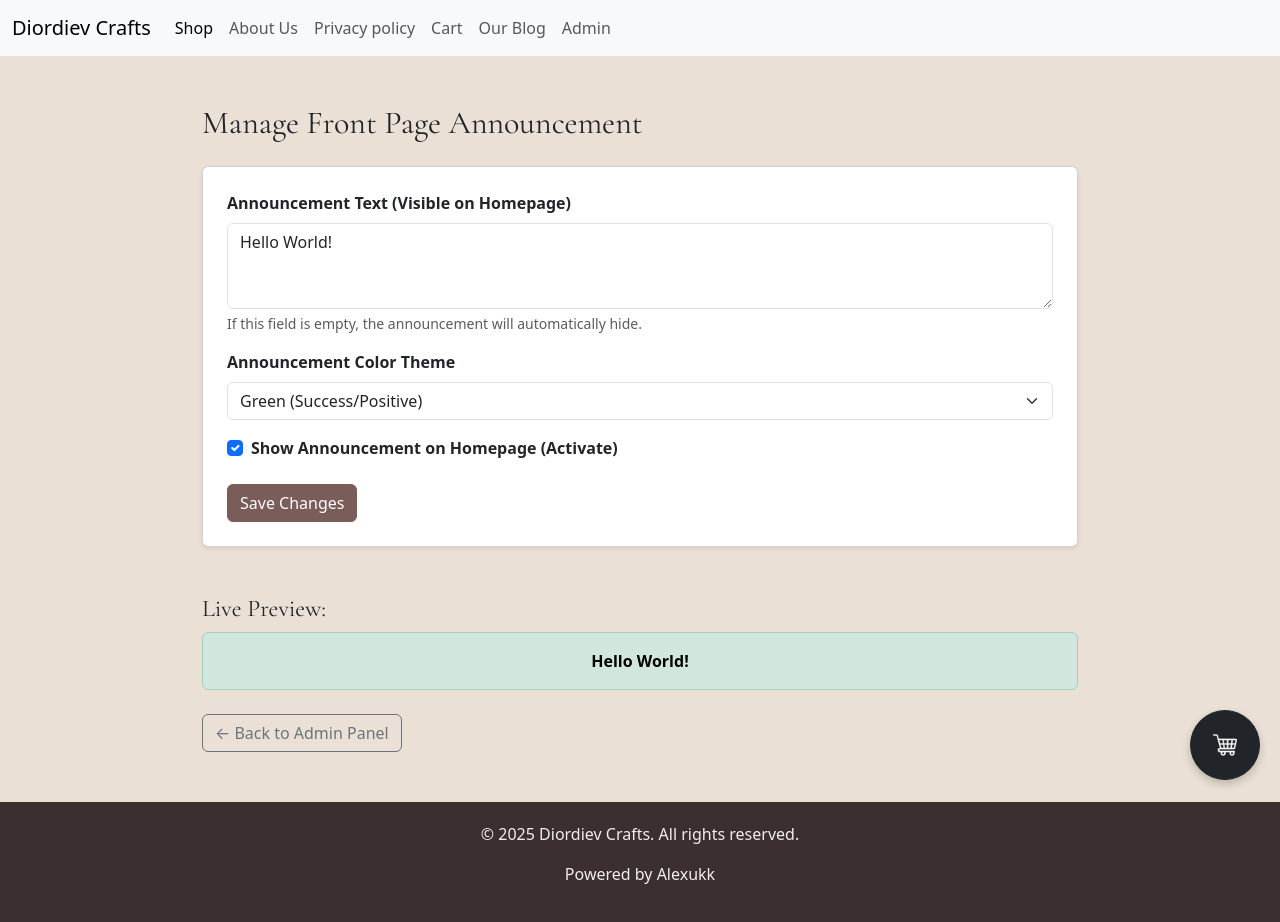
After one commit to Alexukk/Diordiev-Crafts, a Flask app: page /admin/announcement in a window 1280 px wide. The commit adds this page. Run offline with Flask 3, Linux system fonts and the light colour scheme; the visitor is signed in with stand-in values (Sample User, id 1).

Commit message:
Added logic for announcement toast on the main page, added API, added ability to update announcement from admin panel

```diff
--- a/main.py
+++ b/main.py
@@ -13,6 +13,8 @@ load_dotenv()
 app = Flask(__name__)
 app.permanent_session_lifetime = timedelta(hours=1)
 app.secret_key = os.getenv('SECRET_KEY')
+
+# --- ПІДКЛЮЧЕННЯ ДО SQLITE ЗБЕРЕЖЕНО ---
 app.config['SQLALCHEMY_DATABASE_URI'] = 'sqlite:///DiordievCrafts.db'
 db = SQLAlchemy(app)
 
@@ -38,6 +40,10 @@ class Product(db.Model):
     category = db.Column(db.String(100), nullable=False)
     status = db.Column(db.String(30), nullable=False)
 
+    # ВИПРАВЛЕНО: Додано cascade для коректного видалення продуктів.
+    order_items = db.relationship('Order_item', backref='product', lazy='dynamic',
+                                  cascade="all, delete-orphan")
+
     def __repr__(self):
         return f'<Product {self.id}>'
 
@@ -61,6 +67,7 @@ class Order(db.Model):
     contact_way = db.Column(db.String(30), nullable=False)
     date = db.Column(db.DateTime, default=datetime.now(timezone.utc))
     status = db.Column(db.String(30), default='New')
+    # ЦЕЙ CASCADE ВЖЕ БУВ ПРАВИЛЬНИЙ для видалення замовлень.
     items = db.relationship('Order_item', backref='order', lazy='dynamic', cascade="all, delete-orphan")
     total_price = db.Column(db.Float, nullable=False, default=0.0)
 
@@ -70,8 +77,16 @@ class Order_item(db.Model):
     item_id = db.Column(db.Integer, db.ForeignKey('product.id'), nullable=False)
     amount = db.Column(db.Integer, nullable=False)
 
-    # ЗВ'ЯЗОК (relationship): Дозволяє отримати об'єкт Product для цього рядка.
-    product = db.relationship('Product', backref='order_lines', lazy=True)
+class Announcement(db.Model):
+    id = db.Column(db.Integer, primary_key=True)
+    text = db.Column(db.Text, nullable=True)  # Текст оголошення
+    is_active = db.Column(db.Boolean, default=False)  # Прапорець: показувати чи ні
+    color = db.Column(db.String(30), default='danger')  # <-- ДОДАНО: Колір плашки (danger, success, info, warning)
+
+    def __repr__(self):
+        return f'<Announcement {self.id}>'
+
+    # Зв'язок 'product' видалено, оскільки він визначений у класі Product з backref='product'.
 
 # -------------------------DB MODELS logic ended--------------------------------#
 
@@ -85,7 +100,34 @@ def IsAdmin(username, password):
 # -------------------------Default routes logic started--------------------------------#
 @app.route('/')
 def index():
+
+    announcement = Announcement.query.first()
+
+    # ------------------ DEBUG ------------------
+    if announcement:
+        print(f"Announcement found! Active: {announcement.is_active}, Text: {announcement.text[:10]}...")
+    else:
+        print("Announcement NOT found in DB.")
+    # -------------------------------------------
     return render_template('index.html')
+
+@app.route('/api/get-announcement', methods=['GET'])
+def api_get_announcement():
+    try:
+        announcement = Announcement.query.first()
+        if announcement.is_active:
+            data = {
+                "text": announcement.text,
+                "color": announcement.color
+            }
+            return jsonify(data)
+        else:
+            return jsonify({})
+
+    except Exception as e:
+        print(e)
+        return {}
+
 
 
 @app.route('/about')
@@ -241,8 +283,6 @@ def admin_orders():
 
 
 @app.route('/admin/update_status', methods=['POST'])
-
-
 def admin_update_status():
     if not session.get("logged_in"):
         flash('You need to be logged in to access the admin panel.', 'warning')
@@ -301,6 +341,40 @@ def admin_delete_order(order_id):
         return jsonify({'error': f'Помилка сервера при видаленні замовлення: {e}'}), 500
 
 
+# ... Ваш існуючий код маршруту admin_announcement ...
+
+@app.route('/admin/announcement', methods=['GET', 'POST'])
+def admin_announcement():
+    if not session.get("logged_in"):
+        flash('You need to be logged in to access the admin panel.', 'warning')
+        return redirect(url_for('login'))
+
+    announcement = Announcement.query.first()
+    if not announcement:
+        # Встановлюємо default 'danger' при першому створенні
+        announcement = Announcement(text='', is_active=False, color='danger')
+        db.session.add(announcement)
+        db.session.commit()
+
+    if request.method == 'POST':
+        announcement.text = request.form.get('text', '').strip()
+        announcement.color = request.form.get('color', 'danger')  # <-- ЗМІНА ТУТ: Отримуємо колір
+
+        if not announcement.text:
+            announcement.is_active = False
+        else:
+            is_active_str = request.form.get('is_active')
+            announcement.is_active = (is_active_str == 'on')
+
+        try:
+            db.session.commit()
+            flash('Announcement settings updated successfully!', 'success')
+            return redirect(url_for('admin_announcement'))
+        except Exception as e:
+            db.session.rollback()
+            flash(f'Error updating announcement: {e}', 'error')
+
+    return render_template('announce_admin.html', announcement=announcement)
 # -------------------------Сart routes logic Started--------------------------------#
 
 @app.route('/cart')
@@ -462,7 +536,7 @@ def delete_product(product_id):
     ]
 
     try:
-        # Сначала удаляем из БД
+        # Сначала удаляем из БД (CASCADE позаботится о Order_item)
         db.session.delete(product_to_delete)
         db.session.commit()
 
--- a/static/css/main.css
+++ b/static/css/main.css
@@ -77,7 +77,7 @@ h2, h4 {
 
 /* Hero Section */
 .hero-section {
-    background: url('{{ url_for('static', filename='img/hero-background.jpg') }}') no-repeat center center/cover;
+    background: url('{{ url_for('static', filename='img/hero-background.png') }}') no-repeat center center/cover;
     height: 60vh;
     display: flex;
     justify-content: center;
@@ -306,8 +306,8 @@ h2, h4 {
 }
 
 .responsive-image {
-    max-width: 100%;
-    height: auto;
+    max-width: 85%;
+    height: 30vh;
     border-radius: 8px;
     box-shadow: 0 10px 20px rgba(0,0,0,0.1);
 }
@@ -663,7 +663,7 @@ a {
     }
 }/* --- Обновлённые стили для секции Andrew's Wood --- */
 .hero-andrews-wood {
-    background-image: url('/static/img/main_page.jpg');
+    background-image: url('/static/img/main_page.png');
     background-size: cover;
     background-position: center;
     background-repeat: no-repeat;
--- a/templates/about.html
+++ b/templates/about.html
@@ -17,7 +17,7 @@
         </div>
 
         <div class="story-image animated-fade-in">
-            <img src="/static/img/about-us-story.jpg" alt="A photo of a workshop with handcrafted goods." class="responsive-image">
+            <img src="/static/img/about_us.png" alt="A photo of a workshop with handcrafted goods." class="responsive-image">
         </div>
 
         <div class="story-block reverse-layout animated-slide-up delay-1">
--- /dev/null
+++ b/templates/announce_admin.html
@@ -0,0 +1,66 @@
+{% extends "base.html" %}
+
+{% block title %}Manage Announcement - Admin{% endblock %}
+
+{% block content %}
+<style>
+    /* Додаткові стилі для адмінки, якщо потрібні, або використовуйте класи Bootstrap */
+    .admin-container {
+        max-width: 900px;
+        margin: 50px auto;
+    }
+</style>
+
+<div class="container admin-container mt-5">
+    <h2 class="mb-4">Manage Front Page Announcement</h2>
+
+    <div class="card p-4 shadow-sm">
+        <form method="POST" action="{{ url_for('admin_announcement') }}">
+            <div class="mb-3">
+                <label for="announcementText" class="form-label fw-bold">Announcement Text (Visible on Homepage)</label>
+                <textarea class="form-control" id="announcementText" name="text" rows="3" placeholder="Enter your sales announcement or important message here...">{{ announcement.text }}</textarea>
+                <div class="form-text">If this field is empty, the announcement will automatically hide.</div>
+            </div>
+
+            <div class="mb-3">
+                <label for="announcementColor" class="form-label fw-bold">Announcement Color Theme</label>
+                <select class="form-select" id="announcementColor" name="color">
+                    {# Bootstrap alert classes: alert-danger, alert-warning, etc. #}
+                    <option value="danger" {% if announcement.color == 'danger' %}selected{% endif %}>Red (Danger/Urgent)</option>
+                    <option value="warning" {% if announcement.color == 'warning' %}selected{% endif %}>Yellow (Warning/Attention)</option>
+                    <option value="info" {% if announcement.color == 'info' %}selected{% endif %}>Blue (Info/General)</option>
+                    <option value="success" {% if announcement.color == 'success' %}selected{% endif %}>Green (Success/Positive)</option>
+                    <option value="primary" {% if announcement.color == 'primary' %}selected{% endif %}>Dark Blue (Primary)</option>
+                    <option value="secondary" {% if announcement.color == 'secondary' %}selected{% endif %}>Grey (Secondary)</option>
+                </select>
+            </div>
+
+            <div class="form-check mb-4">
+                <input class="form-check-input" type="checkbox" name="is_active" id="isActiveCheck"
+                       {% if announcement.is_active and announcement.text %}checked{% endif %}>
+                <label class="form-check-label fw-bold" for="isActiveCheck">
+                    Show Announcement on Homepage (Activate)
+                </label>
+            </div>
+
+            <button type="submit" class="btn btn-primary" style="background-color: #7A5C58; border-color: #7A5C58;">Save Changes</button>
+        </form>
+    </div>
+
+    <h4 class="mt-5">Live Preview:</h4>
+    {% if announcement.is_active and announcement.text %}
+
+        <div class="alert alert-{{ announcement.color }} text-center p-3 fw-bold" role="alert" style="color: black;">
+            <p class="mb-0">{{ announcement.text }}</p>
+        </div>
+    {% else %}
+        <div class="alert alert-light text-center p-3" role="alert">
+            <p class="mb-0 text-muted">Announcement is currently hidden or empty.</p>
+        </div>
+    {% endif %}
+
+    <div class="mt-4">
+        <a href="{{ url_for('admin_panel') }}" class="btn btn-outline-secondary">← Back to Admin Panel</a>
+    </div>
+</div>
+{% endblock %}
--- a/templates/base.html
+++ b/templates/base.html
@@ -62,6 +62,9 @@
                     <li class="nav-item">
                         <a class="nav-link" href="{{ url_for('posts') }}">Our Blog</a>
                     </li>
+                    <li class="nav-item">
+                        <a class="nav-link" href="{{ url_for('admin_panel') }}">Admin</a>
+                    </li>
                 </ul>
             </div>
 
--- a/templates/panel.html
+++ b/templates/panel.html
@@ -37,9 +37,9 @@
         </div>
 
         <div class="admin-card">
-            <h3>Back to shop</h3>
-            <p>Come back to a shop page</p>
-            <a href="{{ url_for('shop') }}" class="admin-button">Go</a>
+            <h3>Manage Announcement</h3>
+            <p>Announce something on a main page</p>
+            <a href="{{ url_for('admin_announcement') }}" class="admin-button">Go</a>
         </div>
     </div>
 </section>
```
Also changed, not shown: templates/index.html (+75 -0 lines), instance/DiordievCrafts.db, static/uploads/products/20251009215748268017_Screenshot_2025-10-04_205400.png (deleted), static/uploads/products/20251009215748269016_Screenshot_2025-06-30_224516.png (deleted), static/uploads/products/20251009215748269016_Screenshot_2025-09-07_122712.png (deleted), static/uploads/products/20251009220844030097_Screenshot_2025-10-04_205400.png (deleted), static/uploads/products/20251009220844031167_Screenshot_2025-06-30_224516.png (deleted), static/uploads/products/20251009220844031636_Screenshot_2025-09-07_122712.png (deleted), static/uploads/products/20251009222626344349_Screenshot_2025-04-23_190433.png (deleted), static/uploads/products/20251009222626346355_Screenshot_2025-06-05_173239.png (deleted), static/uploads/products/20251009222626349677_Screenshot_2025-06-25_161306.png (deleted).
